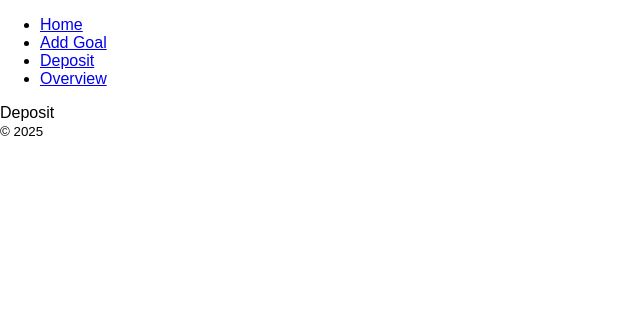
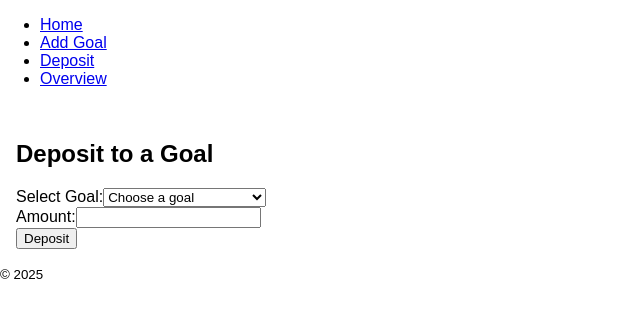
Before and after one commit to cjkakai/smart-goal-planner, a React (Vite) app: page /deposit in a window 1280 px wide. Shown: the top 318 px of the page, without its empty margins (0-640 px from the left). Built offline with nearby package versions, Linux system fonts and the light colour scheme; data requests are answered from the project's data file.

Commit message:
add deposit form

```diff
--- a/src/pages/Deposit.jsx
+++ b/src/pages/Deposit.jsx
@@ -1,9 +1,80 @@
-import React from 'react'
+// src/pages/Deposit.jsx
+import React, { useState, useEffect } from 'react';
 
 const Deposit = () => {
+  const [goals, setGoals] = useState([]);
+  const [selectedGoalId, setSelectedGoalId] = useState('');
+  const [amount, setAmount] = useState('');
+
+  useEffect(() => {
+    fetch('http://localhost:3000/goals')
+      .then(res => res.json())
+      .then(data => setGoals(data));
+  }, []);
+
+  const handleSubmit = (e) => {
+    e.preventDefault();
+
+    const goal = goals.find(g => g.id === selectedGoalId);
+    if (!goal) return alert("Please select a goal");
+
+    const updatedAmount = Number(goal.savedAmount) + Number(amount);
+
+    fetch(`http://localhost:3000/goals/${selectedGoalId}`, {
+      method: 'PATCH',
+      headers: {
+        'Content-Type': 'application/json',
+      },
+      body: JSON.stringify({ savedAmount: updatedAmount }),
+    })
+      .then(res => {
+        if (res.ok) {
+          alert('Deposit successful!');
+          setAmount('');
+          setSelectedGoalId('');
+        } else {
+          throw new Error('Deposit failed');
+        }
+      })
+      .catch(error => {
+        console.error(error);
+        alert('Something went wrong');
+      });
+  };
+
   return (
-    <div>Deposit</div>
-  )
-}
+    <div className="content">
+      <h2>Deposit to a Goal</h2>
+      <form onSubmit={handleSubmit}>
+        <label>
+          Select Goal:
+          <select
+            value={selectedGoalId}
+            onChange={(e) => setSelectedGoalId(e.target.value)}
+          >
+            <option value="">Choose a goal</option>
+            {goals.map(goal => (
+              <option key={goal.id} value={goal.id}>
+                {goal.name}
+              </option>
+            ))}
+          </select>
+        </label>
+        <br />
+        <label>
+          Amount:
+          <input
+            type="number"
+            value={amount}
+            onChange={(e) => setAmount(e.target.value)}
+            required
+          />
+        </label>
+        <br />
+        <button type="submit">Deposit</button>
+      </form>
+    </div>
+  );
+};
 
-export default Deposit
+export default Deposit;
```
